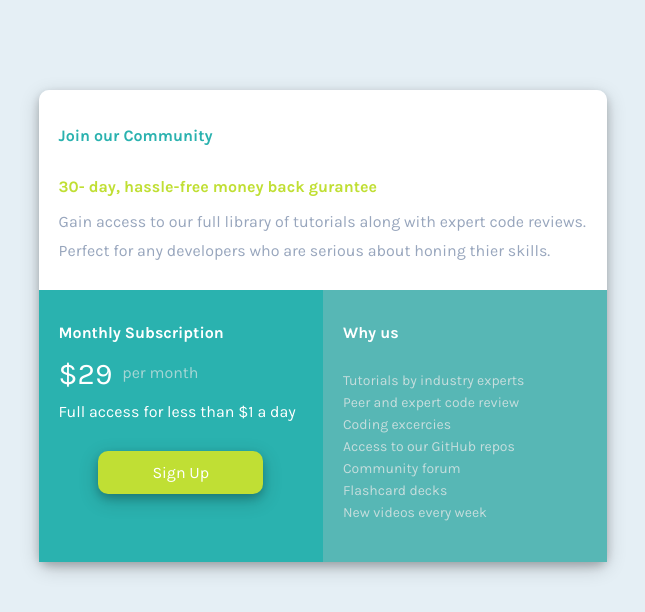
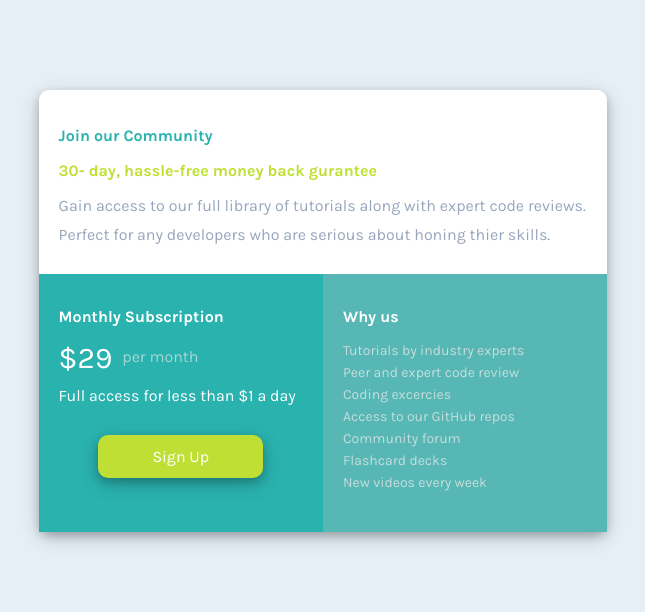
Before and after one commit to HanyaAdel/Single-price-grid-component, a plain HTML site: page index.html in a window 1280 px wide. Shown: the whole page, without its empty margins (317-962 px from the left). Drawn offline with Linux system fonts and the light colour scheme.

Commit message:
Updated flexbox

```diff
--- a/Style.css
+++ b/Style.css
@@ -18,8 +18,7 @@ body{
     width:45%;
     border-radius: 10px;
     box-shadow: 0 4px 8px 0 rgba(0, 0, 0, 0.2), 0 6px 20px 0 rgba(0, 0, 0, 0.19);
-    display: flex;
-    flex-direction: column;
+
 
 }
 section#top{
@@ -27,9 +26,6 @@ section#top{
     border-top-left-radius: 10px;
     border-top-right-radius: 10px;
     background-color: white;
-    display: flex;
-    flex-direction: column;
-    flex: 1em;
 }
 section#bottom{
     display: flex;
@@ -59,8 +55,6 @@ h2{
 section#bottomLeft{
     background-color: hsl(179, 62%, 43%);
     padding: 20px;
-    display: flex;
-    flex-direction: column;
     flex: 0.5em;
 
 }
@@ -111,8 +105,6 @@ button#signUp{
 section#bottomRight{
     background-color: hsl(179, 40%, 53%);
     padding: 20px;
-    display: flex;
-    flex-direction: column;
     flex: 0.5em;
 
 }
@@ -128,11 +120,8 @@ ul#list > li{
     font-size: 14px;
     color: rgba(236, 235, 235, 0.74);
 }
-@media (max-width: 380px) {
+@media (max-width: 400px) {
     #bottom{
         flex-direction: column;
     }
-    .Card{
-        flex-direction: column;
-    }
 }
```
